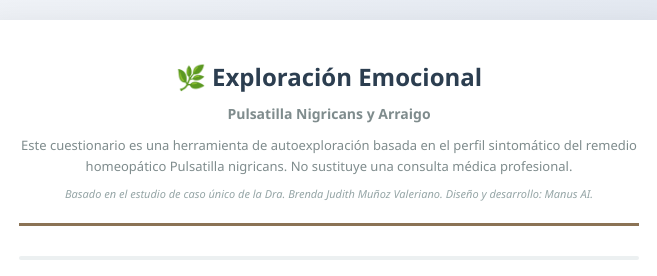
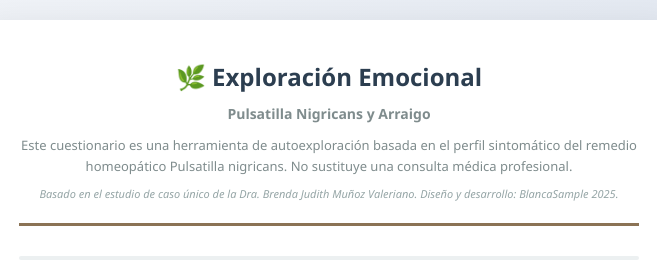
Before and after one commit to BlancaStudio/BruxitaPulsatilla, a plain HTML site: page index.html in a window 1280 px wide. Shown: the top 276 px of the page, 311-968 px from the left. Drawn offline with Linux system fonts and the light colour scheme.

Commit message:
Update credit in index.html to BlancaSample 2025
Cambio de autor, se hizo con manus pero después de dos meses batallando con él. Lo hizo, por tanto, Blanca con Manus.

```diff
--- a/index.html
+++ b/index.html
@@ -279,7 +279,7 @@
             <h1>🌿 Exploración Emocional</h1>
             <p><strong>Pulsatilla Nigricans y Arraigo</strong></p>
             <p style="margin-top: 10px; font-size: 13px;">Este cuestionario es una herramienta de autoexploración basada en el perfil sintomático del remedio homeopático Pulsatilla nigricans. No sustituye una consulta médica profesional.</p>
-            <p style="margin-top: 8px; font-size: 11px; color: #95a5a6;"><em>Basado en el estudio de caso único de la Dra. Brenda Judith Muñoz Valeriano. Diseño y desarrollo: Manus AI.</em></p>
+            <p style="margin-top: 8px; font-size: 11px; color: #95a5a6;"><em>Basado en el estudio de caso único de la Dra. Brenda Judith Muñoz Valeriano. Diseño y desarrollo: BlancaSample 2025.</em></p>
         </div>
 
         <div class="progress-bar">
```
